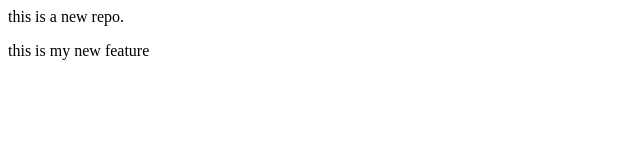
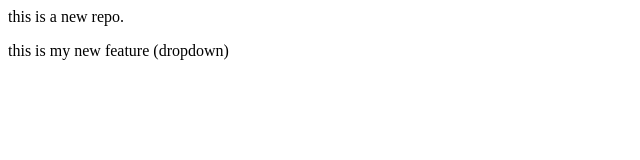
Before and after one commit to pattya1409/LocalRepo, a plain HTML site: page index.html in a window 1280 px wide. Shown: the full height of the page, 0-640 px from the left. Drawn offline with Linux system fonts and the light colour scheme.

Commit message:
add dropdown

```diff
--- a/index.html
+++ b/index.html
@@ -1,2 +1,2 @@
 <p> this is a new repo.</p>
-<P> this is my new feature</P>
+<P> this is my new feature (dropdown)</P>
```
